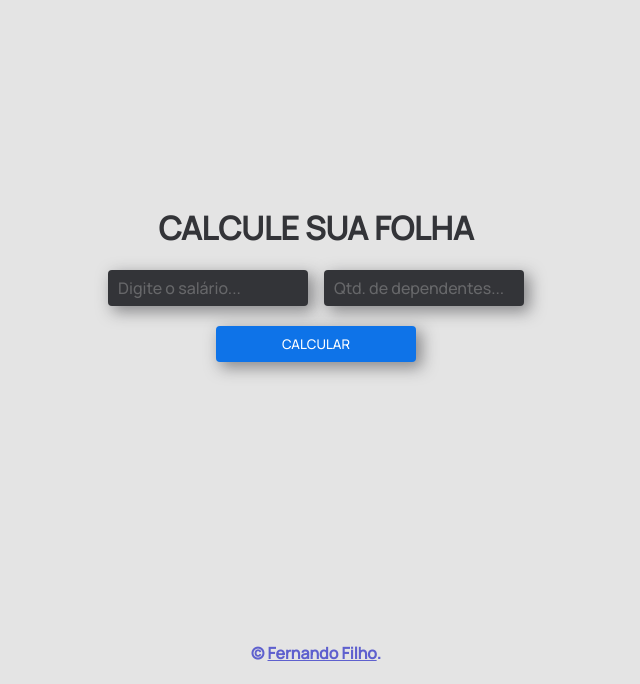
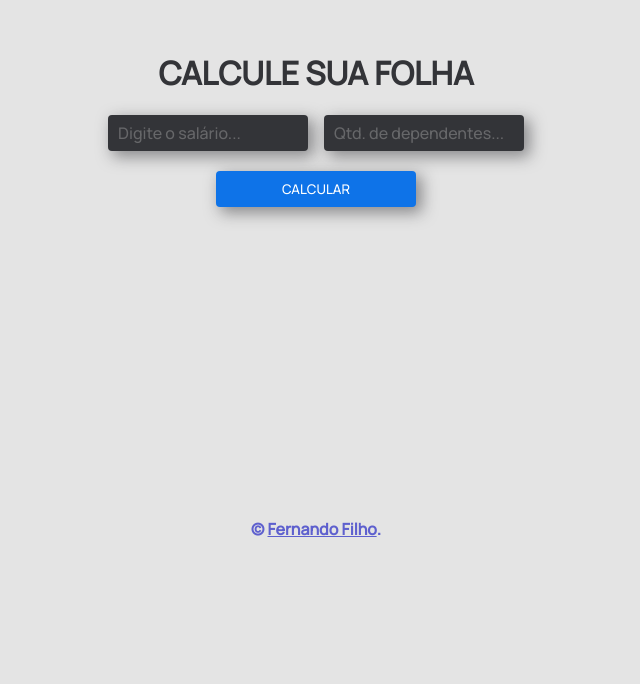
Before and after one commit to Fernando-Filho/Calculei, a Next.js app: page / in a window 1280 px wide. Shown: the part 116-800 px from the top of the page, without its empty margins (324-964 px from the left). Built offline with nearby package versions, Linux system fonts and the light colour scheme.

Commit message:
Atualizações de tabela de INSS para 2024

```diff
--- a/package.json
+++ b/package.json
@@ -12,7 +12,7 @@
     "next": "13.5.4",
     "react": "^18",
     "react-dom": "^18",
-    "styled-components": "^6.0.8"
+    "styled-components": "^6.1.0"
   },
   "devDependencies": {
     "eslint": "^8",
--- a/src/app/stylePage.js
+++ b/src/app/stylePage.js
@@ -3,9 +3,8 @@ import styled from "styled-components";
 export const Page = styled.div`
   display: flex;
   flex-direction: column;
-  gap: 16px;
   align-items: center;
-  justify-content: center;
+  justify-content: space-around;
   height: 100%;
   width: 100%;
 `
--- a/src/backend/inss.js
+++ b/src/backend/inss.js
@@ -1,9 +1,9 @@
 const INSS = (baseCalculo) =>{
     const inss ={
-        faixa_1:        [0, 1320, 7.5, 99.00],
-        faixa_2: [1320.01, 2571.29, 9, 211.62],
-        faixa_3: [2571.3, 3856.94, 12, 365.89],
-        faixa_4: [3856.95, 7507.49, 14, 876.97]
+        faixa_1:        [0, 1412, 7.5, 105.9],
+        faixa_2: [1412.01, 2666.68, 9, 218.82],
+        faixa_3: [2666.69, 4000.03, 12, 378.82],
+        faixa_4: [4000.04, 7786.02, 14, 908.86]
     }
     // Constantes que serão necessárias para o calculo do INSS.
     let inssDescontado = [];
--- a/src/components/Footer/style.js
+++ b/src/components/Footer/style.js
@@ -8,8 +8,8 @@ export const FooterContainer = styled.footer`
     justify-content: center;
     font-size: 16px;
     font-weight: bold;
-    position: fixed;
-    bottom: 0;
+    /* position: fixed; */
+    /* bottom: 0; */
     width: 100%;
     padding: 20px;
     color: #5E60CE
--- a/src/components/Header/style.js
+++ b/src/components/Header/style.js
@@ -6,6 +6,7 @@ export const HeaderContainer = styled.header`
     gap: 20px;
     align-items: center;
     justify-content: center;
+    height: 30%;
     width: 100%;
 `
 
--- a/src/components/Resposta/style.js
+++ b/src/components/Resposta/style.js
@@ -5,7 +5,6 @@ export const RespostaContainer = styled.div`
     display: flex;
     flex-direction: column;
     align-items: center;
-    height: 500px;
     width: 550px;
     border-radius: 12px;
     background-color: rgb(179, 179, 179);
@@ -19,7 +18,7 @@ export const RespostaContainer = styled.div`
 export const LinhasResposta = styled.div`
     display: flex;
     flex-direction: row;
-    height: 20%;
+    height: 60px;
     width: 100%;
     border: solid 1px #333438;
 
```
Also changed, not shown: 1 other file (tests, documents, lock files or other folders).
